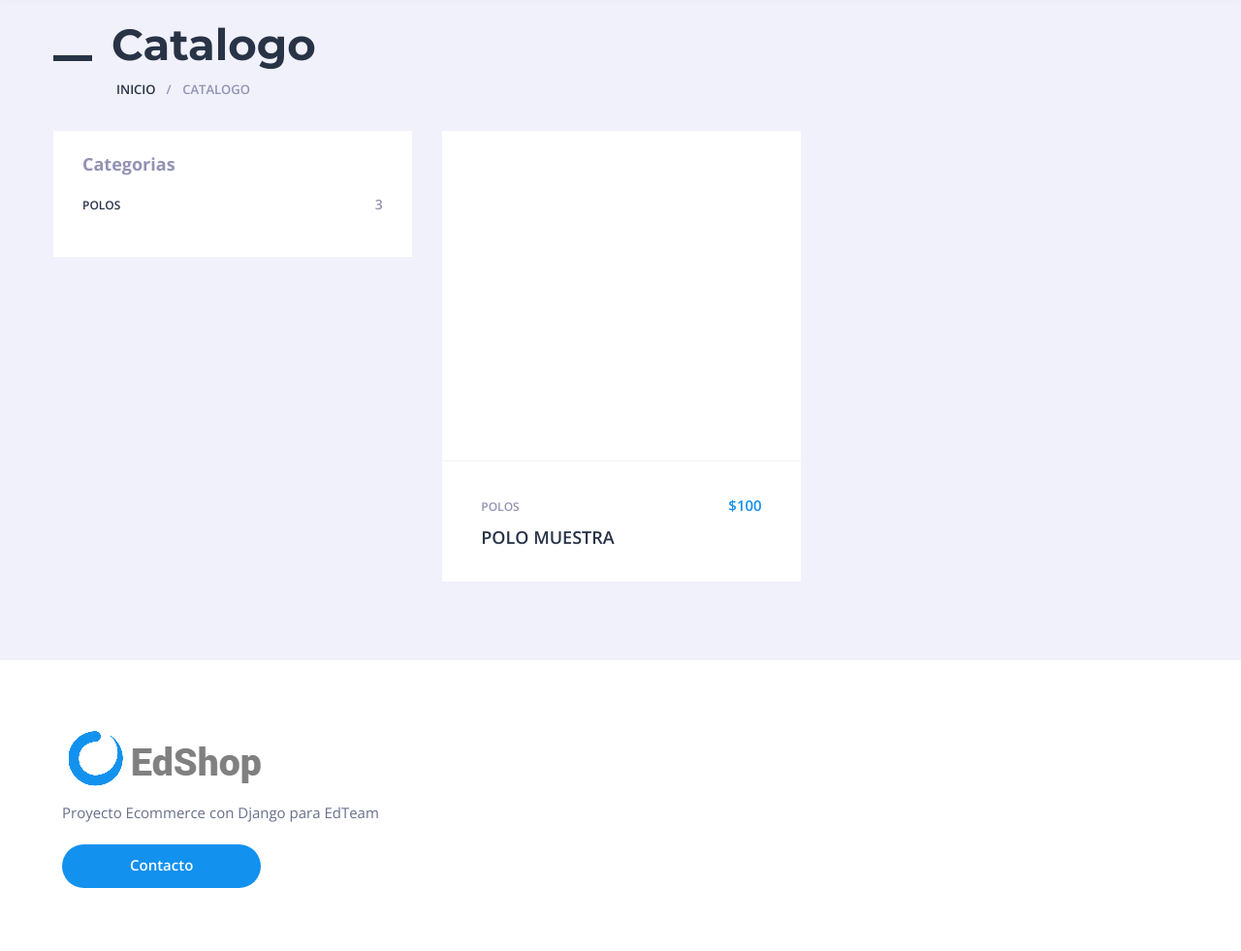
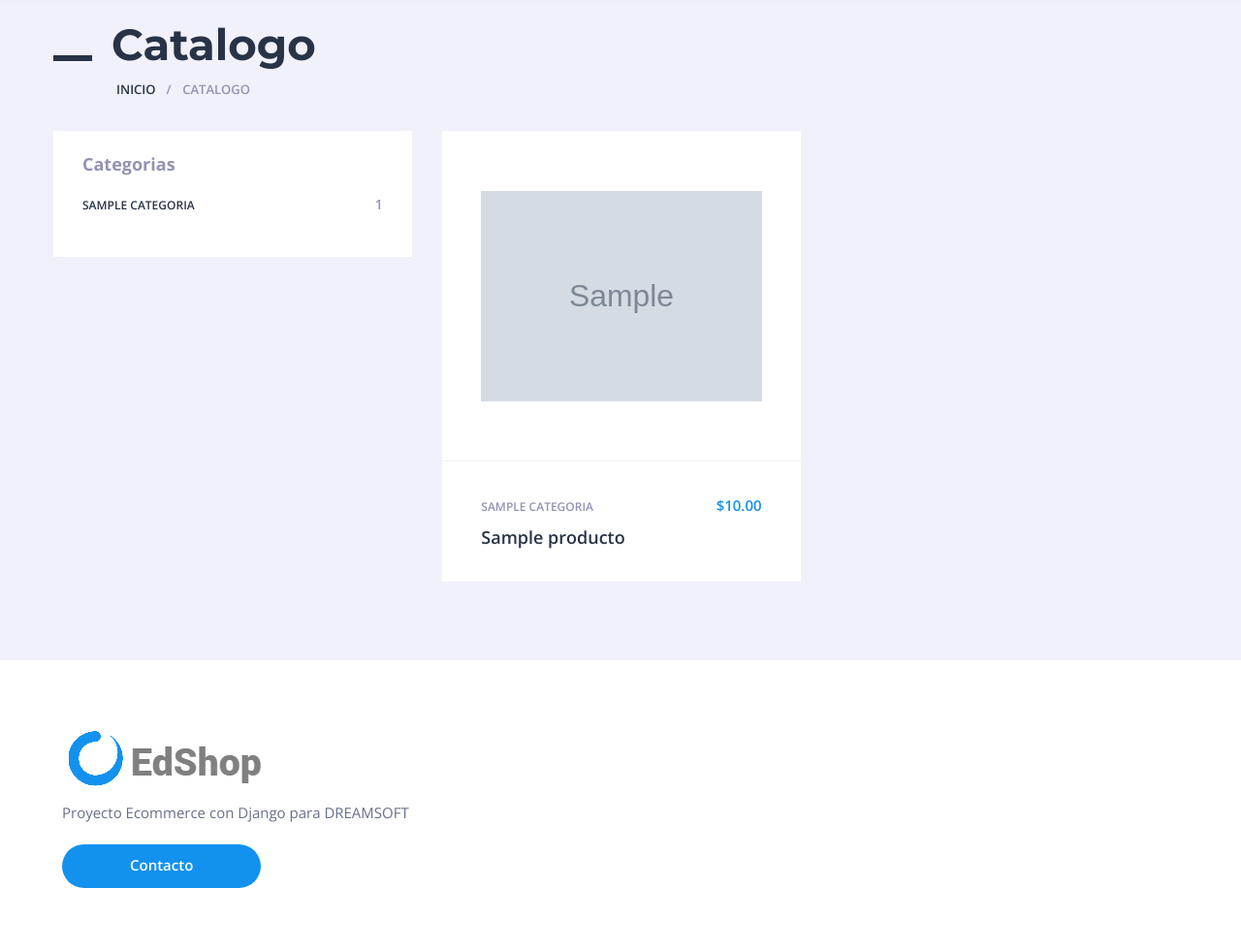
Before and after one commit to lobobandido/aarshop, a Django app: template web/templates/index.html in a window 1280 px wide. Shown: the part 138-1119 px from the top of the page at 97% size. Run offline with Django 3.2, Linux system fonts and the light colour scheme; the template is opened without the code that fills it: values that come from a table or form of the project are taken from there, others are empty; tables that the repository leaves empty hold one stand-in row (values such as "Sample post"); grey boxes marked "Sample" are stand-in pictures; some libraries are stand-ins or nearby versions; some web fonts are replaced.

Commit message:
Cambio correcto se visualiza producto y categoria

```diff
--- a/aarshop/urls.py
+++ b/aarshop/urls.py
@@ -14,11 +14,12 @@ Including another URLconf
     2. Add a URL to urlpatterns:  path('blog/', include('blog.urls'))
 """
 from django.contrib import admin
-from django.urls import path
+from django.urls import path, include
 
 from django.conf import settings
 from django.conf.urls.static import static
 
 urlpatterns = [
+    path('',include('web.urls')),
     path('admin/', admin.site.urls),
 ] + static(settings.MEDIA_URL,document_root=settings.MEDIA_ROOT)
--- a/web/templates/includes/catalogo/catalogo.html
+++ b/web/templates/includes/catalogo/catalogo.html
@@ -1,9 +1,10 @@
 <div class="row prod-items prod-items-2">
+    {% for producto in productos %}
     <article class="cf-sm-6 cf-md-6 cf-lg-6 col-xs-6 col-sm-6 col-md-6 col-lg-6 sectgl-item">
         <div class="sectgl prod-i">
             <div class="prod-i-top">
                 <a class="prod-i-img" href="#">
-                    <img src="https://via.placeholder.com/250" alt="">
+                    <img src="{{producto.imagen.url}}" alt="">
                 </a>
                 <div class="prod-i-actions">
                     <div class="prod-i-actions-in">
@@ -15,11 +16,12 @@
             </div>
             <div class="prod-i-bot">
                 <div class="prod-i-info">
-                    <p class="prod-i-price">$100</p>
-                    <p class="prod-i-categ"><a href="#">POLOS</a></p>
+                    <p class="prod-i-price">${{producto.precio}}</p>
+                    <p class="prod-i-categ"><a href="#">{{producto.categoria}}</a></p>
                 </div>
-                <h3 class="prod-i-ttl"><a href="#">POLO MUESTRA</a></h3>
+                <h3 class="prod-i-ttl"><a href="#">{{producto.nombre}}</a></h3>
             </div>
         </div>
     </article>
+    {% endfor %}
 </div>
--- a/web/templates/includes/catalogo/categorias.html
+++ b/web/templates/includes/catalogo/categorias.html
@@ -2,13 +2,15 @@
     <h3 class="widgettitle">Categorias</h3>
     <div class="section-sb-current">
         <ul class="section-sb-list">
+            {% for categoria in categorias %}
             <li>
                 <a href="#">
-                    <span class="section-sb-label">Polos
-                        <span class="count">3</span>
+                    <span class="section-sb-label">{{categoria.nombre}}
+                        <span class="count">{{categoria.producto_set.all.count}}</span>
                     </span>
                 </a>
             </li>
+            {% endfor %}
         </ul>
     </div>
 </div>
--- a/web/templates/includes/footer.html
+++ b/web/templates/includes/footer.html
@@ -6,7 +6,7 @@
                 <a href="index.html" class="f-logo">
                     <img src="{% static 'img/logo.png' %}" alt="">
                 </a>
-                <p>Proyecto Ecommerce con Django para EdTeam</p>
+                <p>Proyecto Ecommerce con Django para DREAMSOFT</p>
                 <button class="btn callback">Contacto</button>
             </div>
         </div>
--- /dev/null
+++ b/web/urls.py
@@ -0,0 +1,12 @@
+
+from django.urls import path
+
+from . import views
+
+
+app_name = 'web'
+
+urlpatterns = [
+    path('', views.index,name='index'),
+    # path('productosPorCategoria/<int:categoria_id>',views.productosPorCategoria,name='productosPorCategoria'),
+]
```
Also changed, not shown: web/views.py (+14 -0 lines), README.md.
